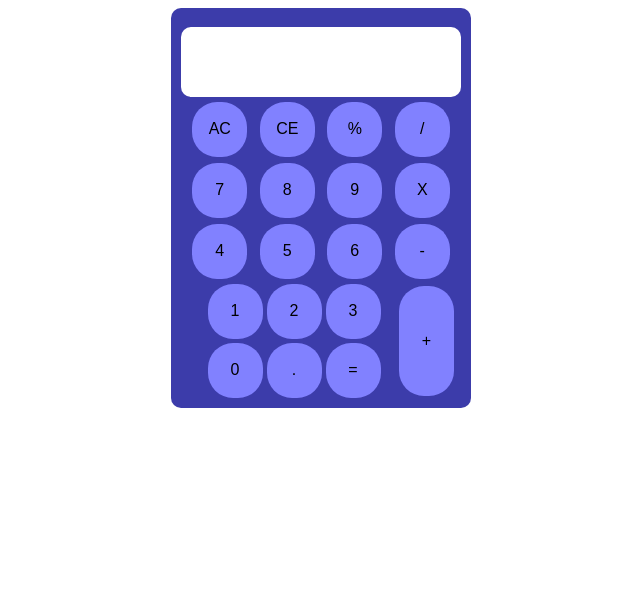
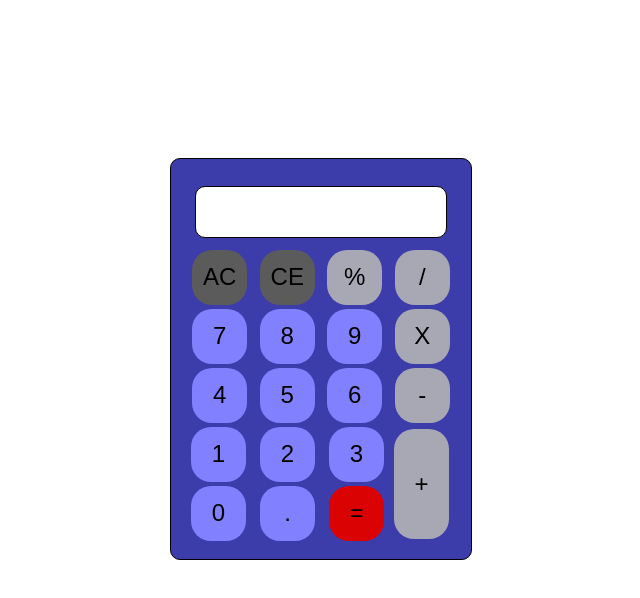
Before and after one commit to pedrojcolmenal/calculadora, a plain HTML site: page index.html in a window 1280 px wide. Shown: the whole page, without its empty margins (319-959 px from the left). Drawn offline with Linux system fonts and the light colour scheme.

Commit message:
Version final

```diff
--- a/calc.css
+++ b/calc.css
@@ -13,20 +13,25 @@ body{
     height: 400px;
     background-color: #3c3caa;
     border-radius: 10px;
+    margin-top: 150px;;
+    border-style: solid;
+    border-width: 1px;
 }
 #resultado{
     display: flex;
     justify-content: flex-end;
     align-items: flex-end;
-    width: 90%;
-    height: 15%;
+    width: 80%;
+    height: 10%;
     border-radius: 10px;
     background-color: #ffffff;
-    margin: 2px;
     margin-top: 10px;
+    margin-bottom: 10px;
     padding: 5px;
-
-
+    overflow:auto;
+    font-size: 30px;
+    border-style: solid;
+    border-width: 1px;
 }
 .row{
 
@@ -34,7 +39,6 @@ body{
     justify-content: space-around;
     align-items: center;
     width: 90%;
-    margin: 1px;
 }
 .row2{
     display: flex;
@@ -54,7 +58,8 @@ body{
     align-items: center;
     justify-content: center;
     width: 100%;
-    margin-left: 5px;
+    margin-left: 3px;
+    gap: 10px;
 }
 
 .button{
@@ -64,12 +69,27 @@ body{
     width: 55px;
     height: 55px;
     background-color: #8181ff;
-    border-radius: 25px;
+    border-radius: 20px;
     cursor: pointer;
     margin: 2px ;
+    font-size: 24px;
+}
+div.button:hover{
+    opacity: 75%;
 }
 .plus{
     height: 110px;
     width: 55px;
+    margin-left: 8px;
+    margin-right: 10px;
 
 }
+.equal{
+    background-color: #da0202;
+}
+.erase{
+    background-color: #5c5b5b;
+}
+.operator{
+    background-color: #a8a8b4;
+}
--- a/calc.js
+++ b/calc.js
@@ -4,24 +4,33 @@ function operation(value){
         resultado.innerHTML = '';
     }
     else if(value=='ce'){
-        resultado.innerHTML = resultado.innerHTML.slice(0, -1);;
+        if(resultado.innerHTML!='Error'){
+            resultado.innerHTML = resultado.innerHTML.slice(0, -1);
+        }
+        else{
+            resultado.innerHTML='';
+        }
     }
     else if(value=='='){
         try{
             //console.log( resultado.innerHTML.replaceAll("%", "*0.01"))
-            result=eval(resultado.innerHTML.replaceAll("%", "*0.01"));
+            if(resultado.innerHTML!=''){
+                result=eval(resultado.innerHTML.replaceAll("%", "*0.01"));
+            }
+            else{
+                result=0;
+            }
         }catch(error){
             //console.log('Error en operación');
-            result = 'Error en operación';
+            result = 'Error';
         }
-
         resultado.innerHTML=result;
     }
     else{
-        if(resultado.innerHTML=='Error en operación'){
+        if(resultado.innerHTML=='Error' || resultado.innerHTML=='0'){
             resultado.innerHTML = '';
         }
-        console.log(value);
+        //console.log(value);
         resultado.innerHTML += value;
     }
 
--- a/index.html
+++ b/index.html
@@ -13,22 +13,22 @@
         <div id="calculadora" class="calculadora">
             <div id="resultado"></div>
             <div class="row">
-                <div id="ac" class="button" onclick="operation(this.id)">AC</div>
-                <div id="ce" class="button" onclick="operation(this.id)">CE</div>
-                <div id="%" class="button" onclick="operation(this.id)">%</div>
-                <div id="/" class="button" onclick="operation(this.id)">/</div>
+                <div id="ac" class="button erase" onclick="operation(this.id)">AC</div>
+                <div id="ce" class="button erase" onclick="operation(this.id)">CE</div>
+                <div id="%" class="button operator" onclick="operation(this.id)">%</div>
+                <div id="/" class="button operator" onclick="operation(this.id)">/</div>
             </div>
             <div class="row">
                 <div id="7" class="button" onclick="operation(this.id)">7</div>
                 <div id="8" class="button" onclick="operation(this.id)">8</div>
                 <div id="9" class="button" onclick="operation(this.id)">9</div>
-                <div id="*" class="button" onclick="operation(this.id)">X</div>
+                <div id="*" class="button operator" onclick="operation(this.id)">X</div>
             </div>
             <div class="row">
                 <div id="4" class="button" onclick="operation(this.id)">4</div>
                 <div id="5" class="button" onclick="operation(this.id)">5</div>
                 <div id="6" class="button" onclick="operation(this.id)">6</div>
-                <div id="-" class="button" onclick="operation(this.id)">-</div>
+                <div id="-" class="button operator" onclick="operation(this.id)">-</div>
             </div>
             <div class="row3">
                 <div class="row2">
@@ -40,11 +40,11 @@
                     <div class="row4">
                         <div id="0" class="button" onclick="operation(this.id)">0</div>
                         <div id="." class="button" onclick="operation(this.id)">.</div>
-                        <div id="=" class="button" onclick="operation(this.id)">=</div>
+                        <div id="=" class="button equal" onclick="operation(this.id)">=</div>
                     </div>
                 </div>
                 <div>
-                    <div id="+" class="button plus" onclick="operation(this.id)">+</div>
+                    <div id="+" class="button plus operator" onclick="operation(this.id)">+</div>
                 </div>
 
             </div>
```
